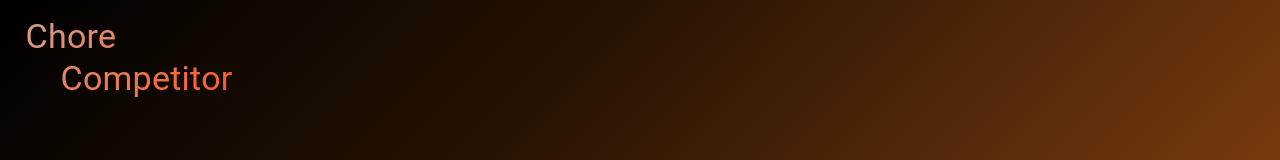
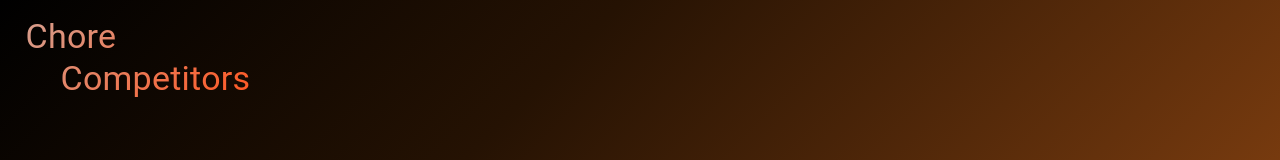
Before and after one commit to damianphim/ChoreCompetitors, a Next.js app in the folder frontend/: page / in a window 1280 px wide. Shown: the top 160 px of the page. Built offline with nearby package versions, Linux system fonts and the light colour scheme.

Commit message:
Added an s

```diff
--- a/frontend/src/app/page.js
+++ b/frontend/src/app/page.js
@@ -22,7 +22,7 @@ function Home() {
 
   return (
     <div className={styles.pageContainer}>
-      <Typography  className={styles.gradientText} variant="h4">Chore <br /> &emsp;Competitor</Typography>
+      <Typography  className={styles.gradientText} variant="h4">Chore <br /> &emsp;Competitors</Typography>
       <List>
         {households.map((household) => (
           <Link href={`/household/${household.id}`} passHref key={household.id}>
```
